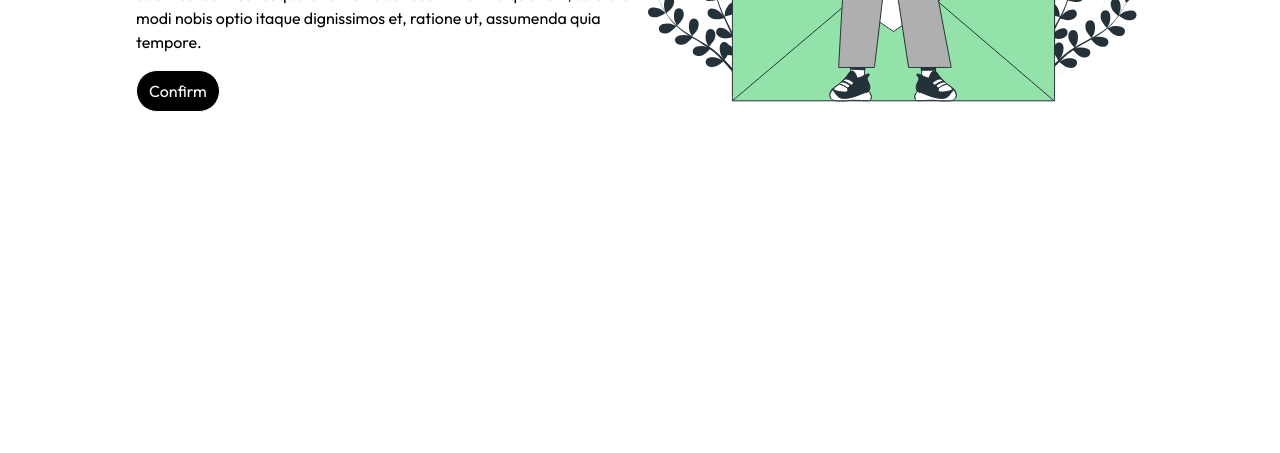
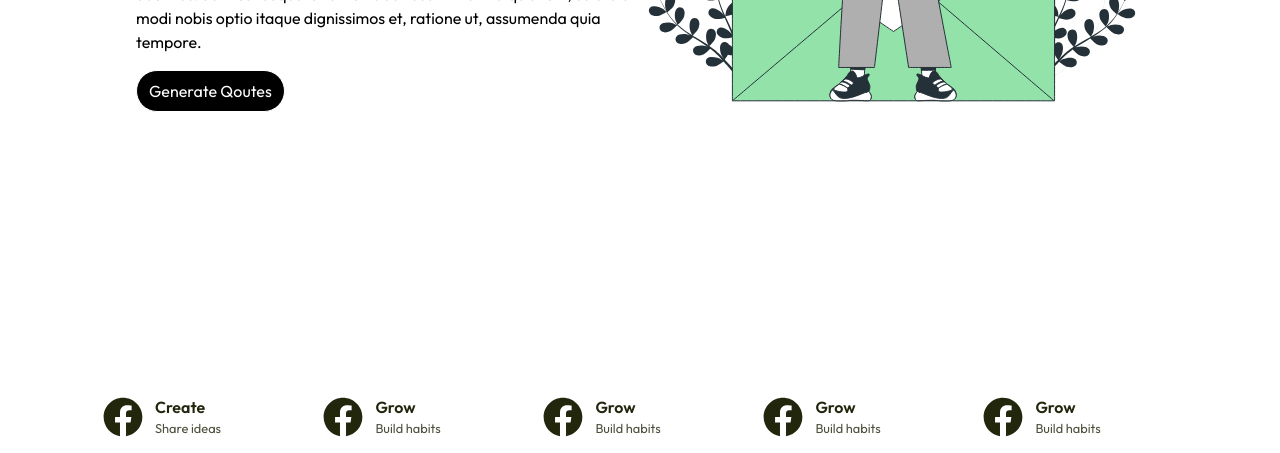
Before and after one commit to PaperNsalt/qoute-generator, a React (Vite) app: page / in a window 1280 px wide. Shown: the part 499-952 px from the top of the page. Before the commit the page ends 800 px from the top, so only its background shows below. Built offline with nearby package versions, Linux system fonts and the light colour scheme; a web font is replaced by a local one.

Commit message:
Add carousel component and update homepage UI
Introduces a new CarouselComponent with supporting styles and an IconComponent. Updates HomePage to include the carousel and refines layout and button label. Adds framer-motion as a dependency for animation support.

```diff
--- a/package.json
+++ b/package.json
@@ -11,6 +11,7 @@
   },
   "dependencies": {
     "@tailwindcss/vite": "^4.1.18",
+    "framer-motion": "^12.23.26",
     "lottie-react": "^2.4.1",
     "motion": "^12.23.26",
     "react": "^19.2.0",
--- /dev/null
+++ b/src/components/CarouselComponent.jsx
@@ -0,0 +1,83 @@
+import { motion, useAnimation } from "framer-motion";
+import { a } from "framer-motion/client";
+import { useLayoutEffect, useRef, useEffect, useState } from "react";
+
+function Carousel({ items, link, speed = 80 }) {
+  const containerRef = useRef(null);
+  const baseTrackRef = useRef(null);
+  const controls = useAnimation();
+
+  const [baseWidth, setBaseWidth] = useState(0);
+  const [repeatCount, setRepeatCount] = useState(2);
+
+  // Measure ONE set of items
+  useLayoutEffect(() => {
+    if (!containerRef.current || !baseTrackRef.current) return;
+
+    const containerWidth = containerRef.current.offsetWidth;
+    const singleSetWidth = baseTrackRef.current.scrollWidth;
+
+    // Ensure enough content to always cover screen
+    const neededRepeats = Math.ceil(
+      (containerWidth * 2) / singleSetWidth
+    );
+
+    setRepeatCount(Math.max(2, neededRepeats));
+    setBaseWidth(singleSetWidth);
+  }, [items]);
+
+  // Animate ONLY one set width
+  useEffect(() => {
+    if (!baseWidth) return;
+
+    controls.start({
+      x: [0, -baseWidth],
+      transition: {
+        ease: "linear",
+        duration: baseWidth / speed,
+        repeat: Infinity,
+      },
+    });
+  }, [controls, baseWidth, speed]);
+
+  return (
+    <div className="carousel-wrapper" ref={containerRef}>
+      <div className="carousel">
+        <motion.div className="track" animate={controls}>
+          {/* Base set (used for measurement) */}
+          <div className="set" ref={baseTrackRef}>
+            {items.map((item, index) => (
+              <Card item={item} key={`base-${index}`} />
+            ))}
+          </div>
+
+          {/* Duplicated sets */}
+          {Array.from({ length: repeatCount - 1 }).map((_, i) => (
+            <div className="set" key={i}>
+              {items.map((item, index) => (
+                <Card item={item} key={`${i}-${index}`} />
+              ))}
+            </div>
+          ))}
+        </motion.div>
+      </div>
+    </div>
+  );
+}
+
+function Card({ item }) {
+  return (
+
+    <div className="card">
+    <a href={item.link} className="card">
+      <div className="icon">{item.icon}</div>
+      <div className="flex flex-col">
+        <h3 className="title">{item.title}</h3>
+        <p className="text">{item.text}</p>
+      </div>
+      </a>
+    </div>
+  );
+}
+
+export default Carousel;
--- /dev/null
+++ b/src/components/IconComponent.jsx
@@ -0,0 +1,13 @@
+export const FacebookIcon = (
+  <svg
+    stroke="currentColor"
+    fill="currentColor"
+    stroke-width="0"
+    viewBox="0 0 512 512"
+    height="1em"
+    width="1em"
+    xmlns="http://www.w3.org/2000/svg"
+  >
+    <path d="M504 256C504 119 393 8 256 8S8 119 8 256c0 123.78 90.69 226.38 209.25 245V327.69h-63V256h63v-54.64c0-62.15 37-96.48 93.67-96.48 27.14 0 55.52 4.84 55.52 4.84v61h-31.28c-30.8 0-40.41 19.12-40.41 38.73V256h68.78l-11 71.69h-57.78V501C413.31 482.38 504 379.78 504 256z"></path>
+  </svg>
+);
--- a/src/index.css
+++ b/src/index.css
@@ -1,13 +1,13 @@
 @import "tailwindcss";
 
-*{
+* {
   box-sizing: border-box;
   font-optical-sizing: auto;
   font-family: var(--font-secondary);
 }
 
 *::before,
-*::after{
+*::after {
   box-sizing: border-box;
 }
 
@@ -28,19 +28,103 @@
   --color-accent: hsl(13, 80%, 80%);
 }
 
-h1{
+h1 {
   font-family: var(--font-primary);
 }
 
-ul{
+ul {
   font-size: 1.2rem;
   font-family: var(--font-secondary);
 }
 
-p{
+p {
   font-family: var(--font-secondary);
 }
 
-section{
+section {
   padding-top: 4em;
 }
+
+.carousel-wrapper {
+  margin: 4rem auto;
+  width: 100%;
+}
+
+.carousel {
+  overflow: hidden;
+}
+
+.track {
+  display: flex;
+  gap: 1rem;
+  width: max-content;
+  padding: 1rem;
+}
+
+.set{
+  display: flex;
+}
+
+
+.card {
+  flex: 0 0 clamp(8rem, 20vw, 12rem);
+  height: clamp(8rem, 20vw, 12rem);
+  width: 500px;
+
+  min-width: 220px;
+
+  border-radius: 1rem;
+  padding: 1rem;
+
+  display: flex;
+  flex-direction: row;
+  align-items: center;
+  justify-content: center;
+  gap: 0.75rem;
+
+  background: var(--);
+  color: var(--color-secondary, #fff);
+
+  transition: transform 0.3s ease-in-out;
+}
+
+.text-group{
+  display: flex;
+  flex-direction: column;
+}
+
+.card:hover {
+  transform: scale(1.05);
+}
+
+.icon svg {
+  width: 2.5rem;
+  height: 2.5rem;
+}
+
+.title {
+  font-size: 1rem;
+  font-weight: 600;
+}
+
+.text {
+  font-size: 0.8rem;
+  opacity: 0.8;
+  text-align: center;
+}
+
+/* Mobile tweaks */
+@media (max-width: 640px) {
+  .track {
+    gap: 0.75rem;
+  }
+
+  .icon svg {
+    width: 2rem;
+    height: 2rem;
+  }
+
+  .title {
+    font-size: 0.9rem;
+  }
+}
--- a/src/pages/HomePage.jsx
+++ b/src/pages/HomePage.jsx
@@ -1,13 +1,53 @@
-import ButtonComponent from '../components/ButtonComponent.jsx';
+import { link } from "framer-motion/client";
+import ButtonComponent from "../components/ButtonComponent.jsx";
+import Carousel from "../components/CarouselComponent.jsx";
+import { FacebookIcon } from "../components/IconComponent.jsx";
 
+import QuoteAnimation from "../components/LottieComponent.jsx";
 
-import QuoteAnimation from '../components/LottieComponent.jsx';
+function HomePage() {
+  const carouselItems = [
+    {
+      icon: FacebookIcon,
+      title: "Inspire",
+      text: "Daily motivation",
+      link: "https://motion.dev/docs/react-carousel"
+    },
+    {
+      icon: FacebookIcon,
+      title: "Create",
+      text: "Share ideas",
+      link: "https://motion.dev/docs/react-carousel"
+    },
+    {
+      icon: FacebookIcon,
+      title: "Grow",
+      text: "Build habits",
+      link: "https://motion.dev/docs/react-carousel"
+    },
+    {
+      icon: FacebookIcon,
+      title: "Grow",
+      text: "Build habits",
+      link: "https://motion.dev/docs/react-carousel"
+    },
+    {
+      icon: FacebookIcon,
+      title: "Grow",
+      text: "Build habits",
+      link: "https://motion.dev/docs/react-carousel"
+    },
+    {
+      icon: FacebookIcon,
+      title: "Grow",
+      text: "Build habits",
+      link: "https://motion.dev/docs/react-carousel"
+    },
+  ];
 
-function HomePage(){
   return (
     <>
       <section>
-
         <div className="grid grid-cols-2 p-10">
           <div className="flex flex-col justify-center items-start">
             <h1 className="text-[4rem] leading-16 text-left">
@@ -15,19 +55,23 @@ function HomePage(){
             </h1>
 
             <p className="mt-10 mb-4">
-          Lorem ipsum dolor, sit amet consectetur adipisicing elit. Labore, ducimus! Sunt consequatur amet laboriosam mollitia quis rem, soluta a modi nobis optio itaque dignissimos et, ratione ut, assumenda quia tempore.
+              Lorem ipsum dolor, sit amet consectetur adipisicing elit. Labore,
+              ducimus! Sunt consequatur amet laboriosam mollitia quis rem,
+              soluta a modi nobis optio itaque dignissimos et, ratione ut,
+              assumenda quia tempore.
             </p>
 
-        <ButtonComponent
-        label = "Confirm"
-        />
+            <ButtonComponent label="Generate Qoutes" />
           </div>
 
-      <div className='flex justify-center items-center'>
+          <div className="flex justify-center items-center">
             <QuoteAnimation />
           </div>
         </div>
+      </section>
 
+      <section>
+        <Carousel items={carouselItems} speed={50} />
       </section>
     </>
   );
```
Also changed, not shown: 1 other file (tests, documents, lock files or other folders). Lines whose indentation alone changed are shown as unchanged.
